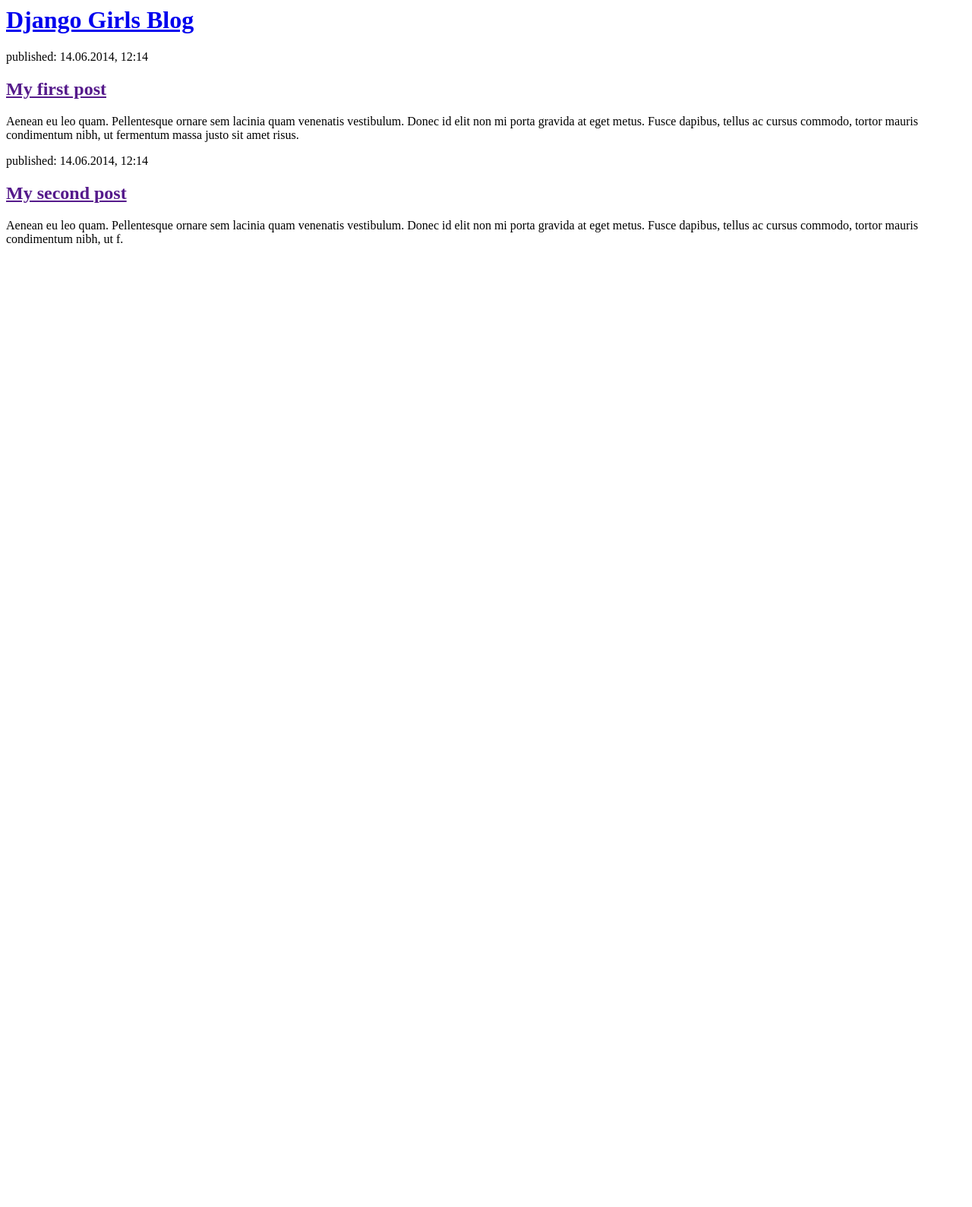
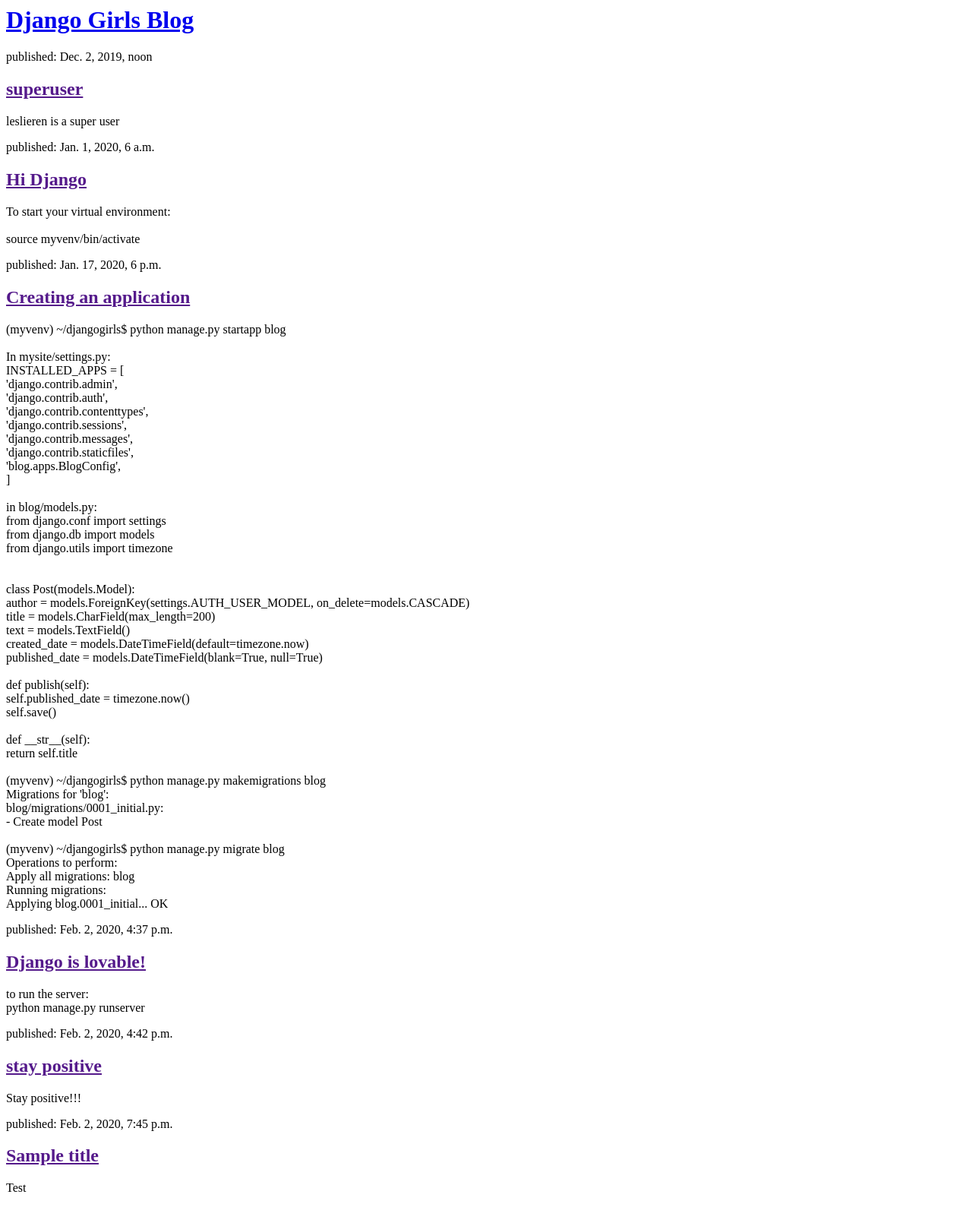
Before and after one commit to leslierere/djangogirls, a Django app: page / in a window 1280 px wide. Shown: the whole page at 76% size. Before the commit the page ends 323 px from the top, so only its background shows below. Run offline with Django 3.2, Linux system fonts and the light colour scheme; data comes from the database, SQL or seed files in the repository; both versions use the stored data as it was after the commit.

Commit message:
Modified templates to display posts from database

```diff
--- a/blog/templates/blog/post_list.html
+++ b/blog/templates/blog/post_list.html
@@ -7,16 +7,12 @@
             <h1><a href="/">Django Girls Blog</a></h1>
         </div>
 
+        {% for post in posts %}
         <div>
-            <p>published: 14.06.2014, 12:14</p>
-            <h2><a href="">My first post</a></h2>
-            <p>Aenean eu leo quam. Pellentesque ornare sem lacinia quam venenatis vestibulum. Donec id elit non mi porta gravida at eget metus. Fusce dapibus, tellus ac cursus commodo, tortor mauris condimentum nibh, ut fermentum massa justo sit amet risus.</p>
+            <p>published: {{ post.published_date }}</p>
+            <h2><a href="">{{ post.title }}</a></h2>
+            <p>{{ post.text|linebreaksbr}}</p>
         </div>
-
-        <div>
-            <p>published: 14.06.2014, 12:14</p>
-            <h2><a href="">My second post</a></h2>
-            <p>Aenean eu leo quam. Pellentesque ornare sem lacinia quam venenatis vestibulum. Donec id elit non mi porta gravida at eget metus. Fusce dapibus, tellus ac cursus commodo, tortor mauris condimentum nibh, ut f.</p>
-        </div>
+        {% endfor %}
     </body>
 </html>
--- a/blog/views.py
+++ b/blog/views.py
@@ -1,6 +1,12 @@
 from django.shortcuts import render
+from django.utils import timezone
+from .models import Post
 
 # Create your views here.
 
 def post_list(request):
-    return render(request, 'blog/post_list.html', {})
+    posts = Post.objects.filter(published_date__lte=timezone.now()).order_by('published_date')
+    return render(request, 'blog/post_list.html', {'posts':posts})
+    # request: everything we receive from the user via the Internet
+    # 'blog/post_list.html': template file
+    # {}: is a place in which we can add some things for the template to use.
```
Also changed, not shown: README.md (added), db.sqlite3.
